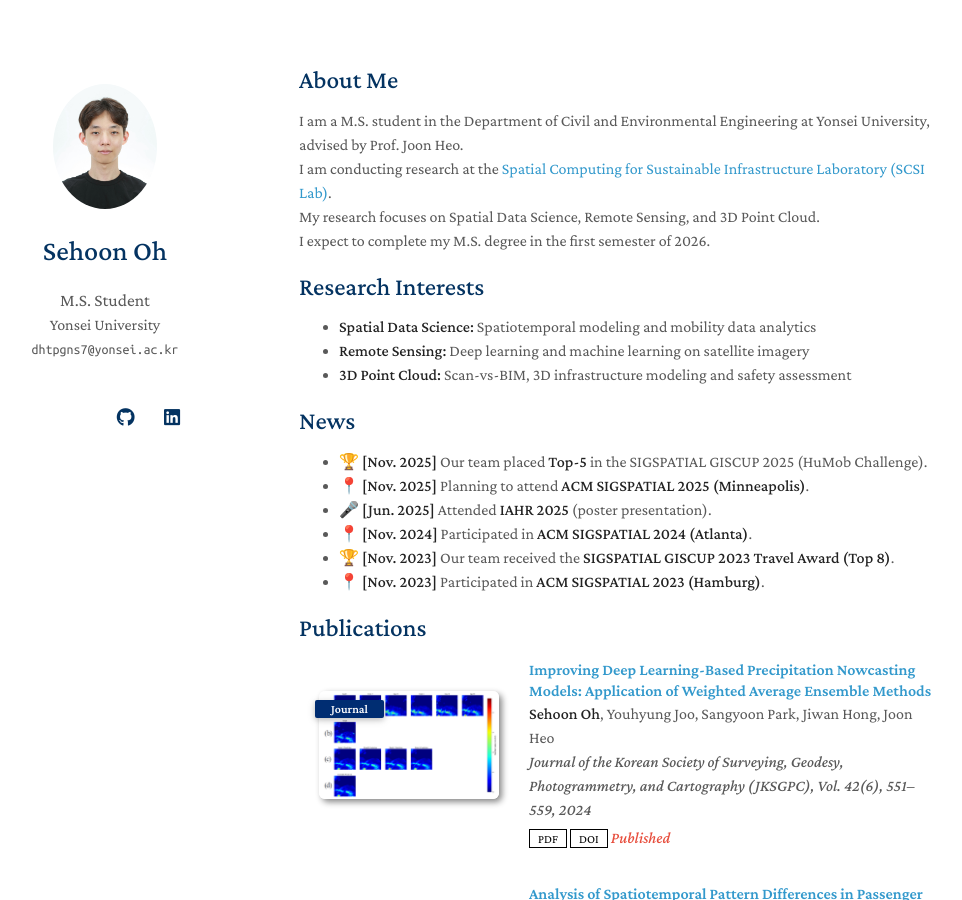
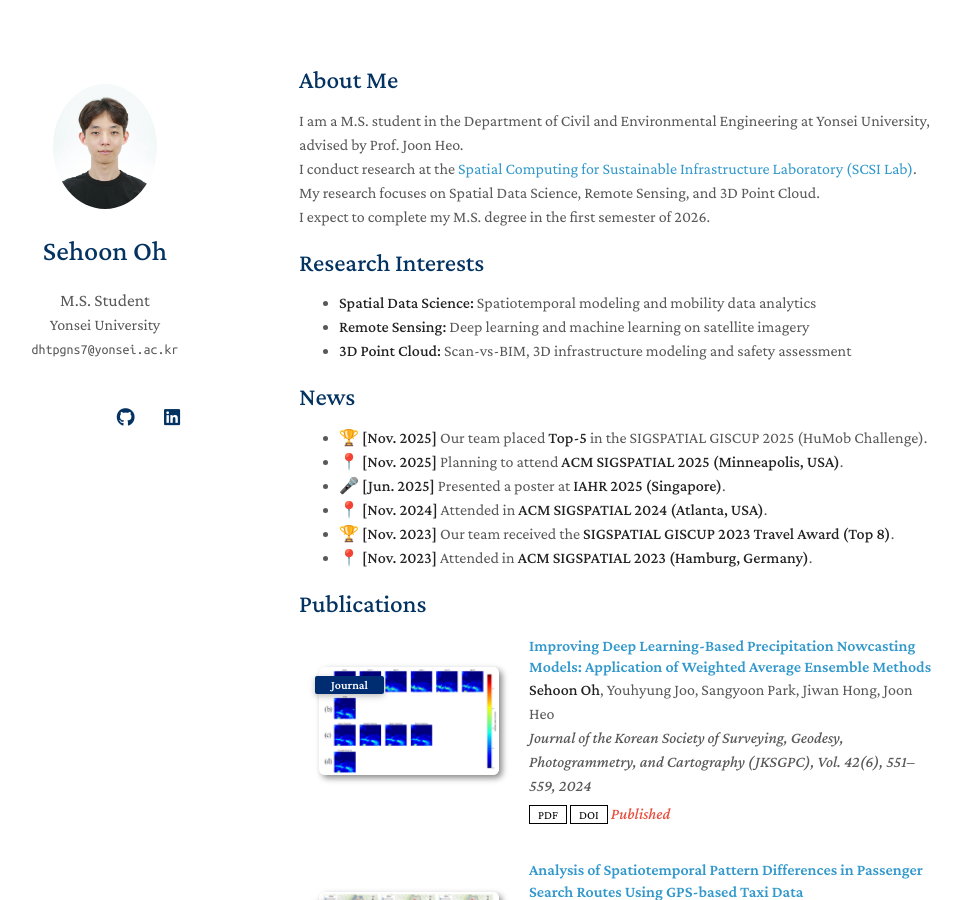
Before and after one commit to OHSEHOON99/OHSEHOON99.github.io, a Jekyll site: the page built from index.md, in a window 1280 px wide and 900 px high. Shown: the whole window, without its empty margins (171-1133 px from the left). Built offline with Jekyll 4.4.1, drawn with Linux system fonts in a browser that asks for light colours; a style sheet for code colours, icons or effects is not loaded; our own code applies the rules of GitHub Pages for plain Markdown files.

Commit message:
Update personal information and event participation details

```diff
--- a/index.md
+++ b/index.md
@@ -5,7 +5,7 @@ layout: homepage
 ## About Me
 
 I am a M.S. student in the Department of Civil and Environmental Engineering at Yonsei University, advised by Prof. Joon Heo.
-I am conducting research at the [Spatial Computing for Sustainable Infrastructure Laboratory (SCSI Lab)](https://scsi.yonsei.ac.kr/).
+I conduct research at the [Spatial Computing for Sustainable Infrastructure Laboratory (SCSI Lab)](https://scsi.yonsei.ac.kr/).
 My research focuses on Spatial Data Science, Remote Sensing, and 3D Point Cloud.
 I expect to complete my M.S. degree in the first semester of 2026.
 
@@ -19,11 +19,11 @@ I expect to complete my M.S. degree in the first semester of 2026.
 ## News
 
 - 🏆 **[Nov. 2025]** Our team placed **Top-5** in the SIGSPATIAL GISCUP 2025 (HuMob Challenge).
-- 📍 **[Nov. 2025]** Planning to attend **ACM SIGSPATIAL 2025 (Minneapolis)**.
-- 🎤 **[Jun. 2025]** Attended **IAHR 2025** (poster presentation).
-- 📍 **[Nov. 2024]** Participated in **ACM SIGSPATIAL 2024 (Atlanta)**.
+- 📍 **[Nov. 2025]** Planning to attend **ACM SIGSPATIAL 2025 (Minneapolis, USA)**.
+- 🎤 **[Jun. 2025]** Presented a poster at **IAHR 2025 (Singapore)**.
+- 📍 **[Nov. 2024]** Attended in **ACM SIGSPATIAL 2024 (Atlanta, USA)**.
 - 🏆 **[Nov. 2023]** Our team received the **SIGSPATIAL GISCUP 2023 Travel Award (Top 8)**.
-- 📍 **[Nov. 2023]** Participated in **ACM SIGSPATIAL 2023 (Hamburg)**.
+- 📍 **[Nov. 2023]** Attended in **ACM SIGSPATIAL 2023 (Hamburg, Germany)**.
 
 
 {% include_relative _includes/publications.md %}
```
